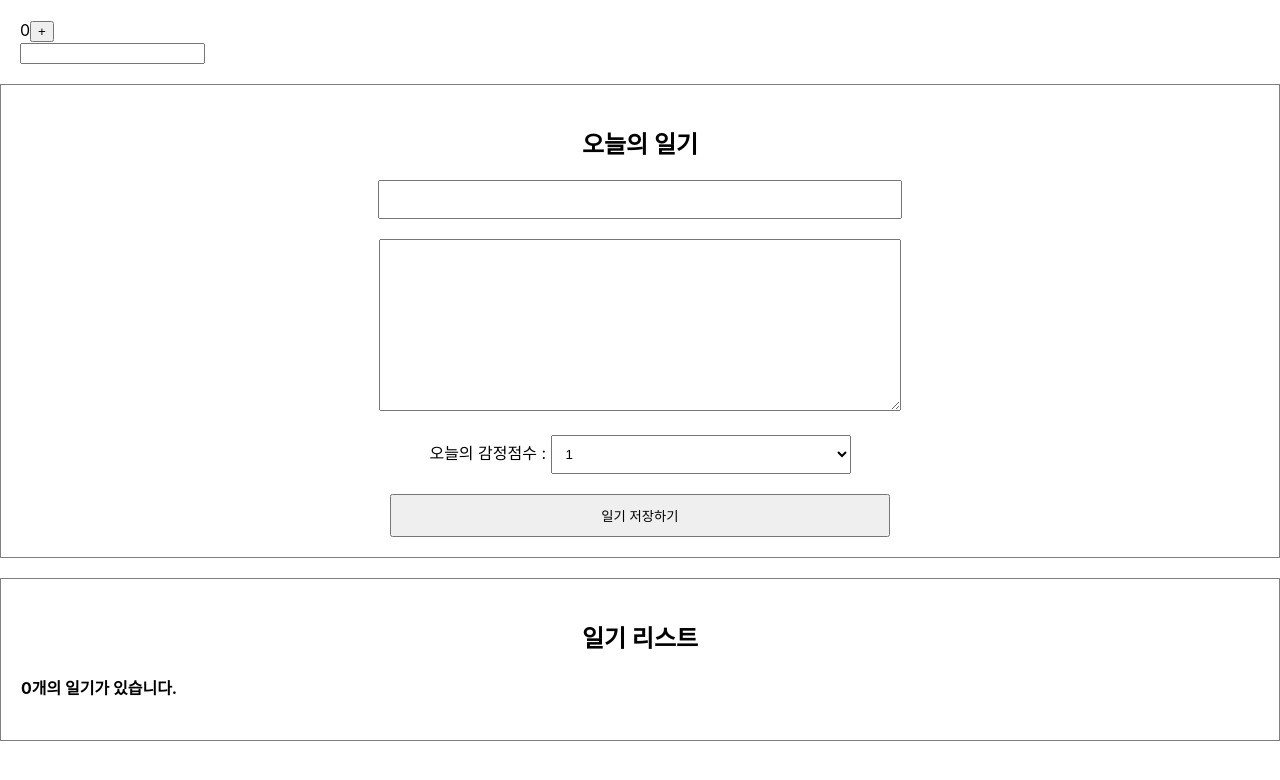
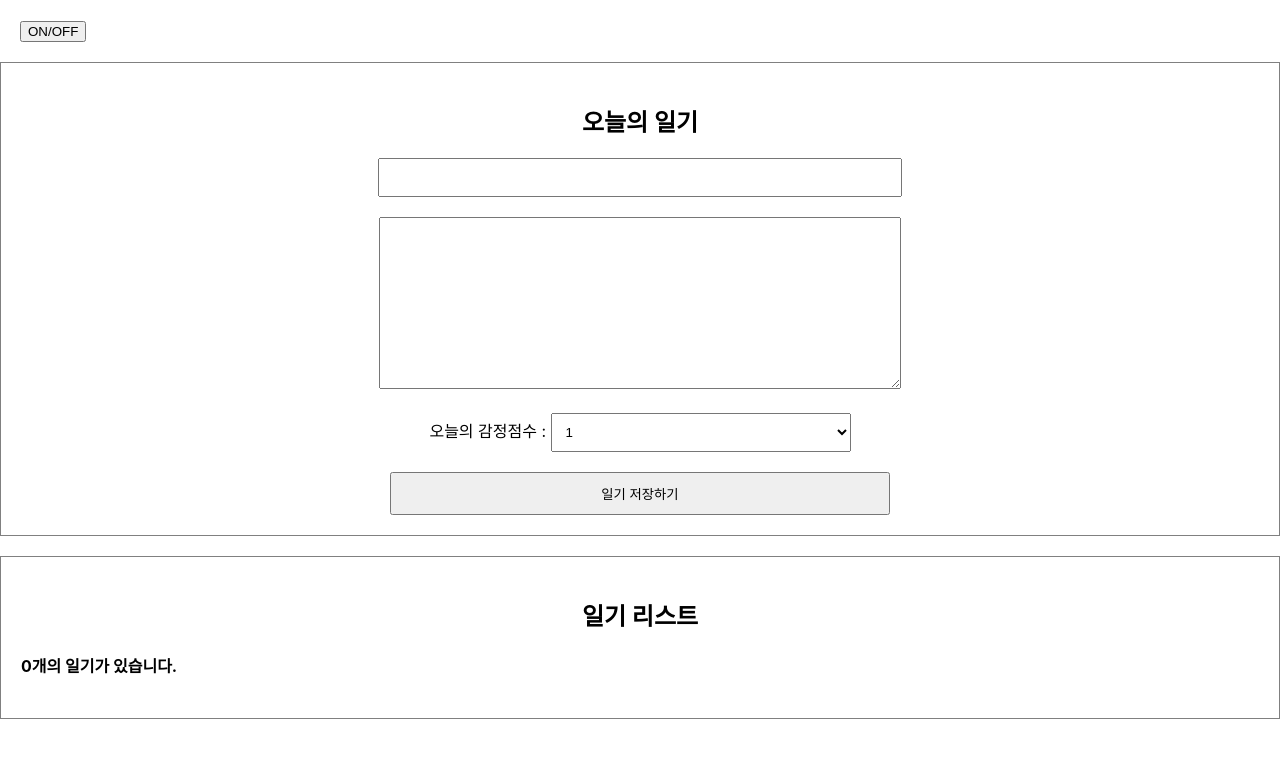
Before and after one commit to haisley77/react-diary, a React (Create React App) app: page / in a window 1280 px wide. Shown: the top 780 px of the page. Built offline with nearby package versions, Linux system fonts and the light colour scheme.

Commit message:
feat : 컴포넌트의 life cycle 관리 (unMount)

```diff
--- a/src/Lifecycle.js
+++ b/src/Lifecycle.js
@@ -1,44 +1,24 @@
 import React, {useEffect, useState} from "react";
 
+const UnmountTest = () => {
+  useEffect(() => {
+    console.log('Mount!');
+    // UnMount 시점에 실행함
+    return () => {
+      console.log('UnMount!');
+    };
+  }, [])
+  return <div>Unmount Testing Component</div>
+}
 const Lifecycle = () => {
-  const [count, setCount] = useState(0);
-  const [text, setText] = useState("");
-
-  // 컴포넌트가 mount 되는 시점에 해당 콜백함수가 호출된다.
-  useEffect(() => {
-    console.log("Mount!");
-  }, []);
-
-
-  // 컴포넌트의 모든 값이 update 될 때마다 해당 콜백함수가 호출된다.
-  useEffect(() => {
-    console.log("Update!");
-  });
-
-  // dependency 배열에 지정한 값이 update 될 때마다 해당 콜백함수가 호출된다.
-  useEffect(() => {
-    console.log(`count is update : ${count}`);
-    if (count > 5) {
-      alert('count가 5를 넘었습니다. 따라서 1로 초기화합니다.');
-      setCount(1);
-    }
-  }, [count]);
-
-  useEffect(() => {
-    console.log(`text is update : ${text}`);
-  }, [text]);
-
+  const [isVisible, setIsVisible] = useState(false);
+  const toggle = () => setIsVisible(!isVisible);
 
   return (
     <div style={{padding: 20}}>
-    <div>
-      {count}
-      <button onClick={() => setCount(count+1)}>+</button>
+      <button onClick={toggle}>ON/OFF</button>
+      {isVisible && <UnmountTest/>}
     </div>
-      <div>
-        <input value={text} onChange={(e) => setText(e.target.value)} />
-      </div>
-  </div>
   );
 };
 
```
